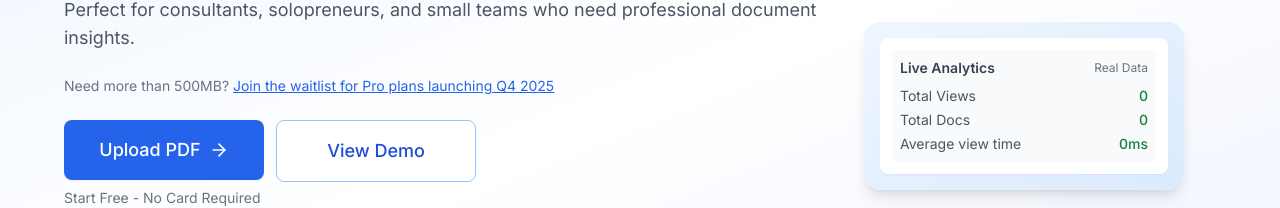
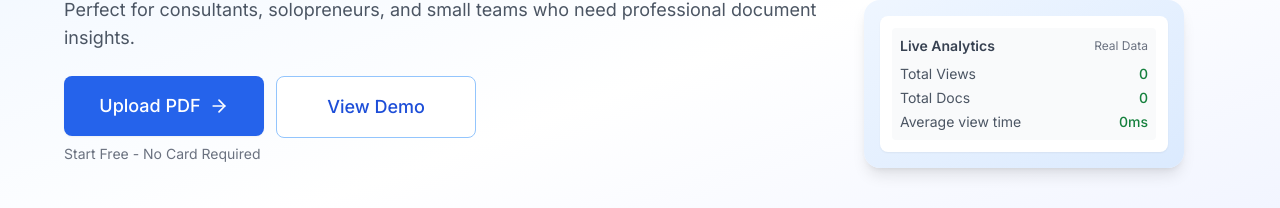
Before and after one commit to first-dotcom/pdftrackr, a Next.js app in the folder frontend/: page / in a window 1280 px wide. Shown: the part 217-425 px from the top of the page. Built offline with nearby package versions, Linux system fonts and the light colour scheme; no server answers.

Commit message:
Remove waitlist information from Hero component to streamline content and focus on primary call-to-action elements.

```diff
--- a/frontend/components/Hero.tsx
+++ b/frontend/components/Hero.tsx
@@ -102,19 +102,6 @@ export default function Hero({ isSignedIn = false }: HeroProps) {
               Track PDF views, capture emails, and control access with our secure sharing platform.
               Perfect for consultants, solopreneurs, and small teams who need professional document
               insights.
-            </p>
-
-            <p className="mt-2 text-sm text-gray-500 sm:max-w-xl">
-              Need more than 500MB?{" "}
-              <button
-                type="button"
-                onClick={() =>
-                  document.getElementById("waitlist-modal")?.classList.remove("hidden")
-                }
-                className="text-primary-600 hover:text-primary-700 underline"
-              >
-                Join the waitlist for Pro plans launching Q4 2025
-              </button>
             </p>
 
             <div className="mt-4 xl:mt-6 sm:flex sm:justify-start">
```
